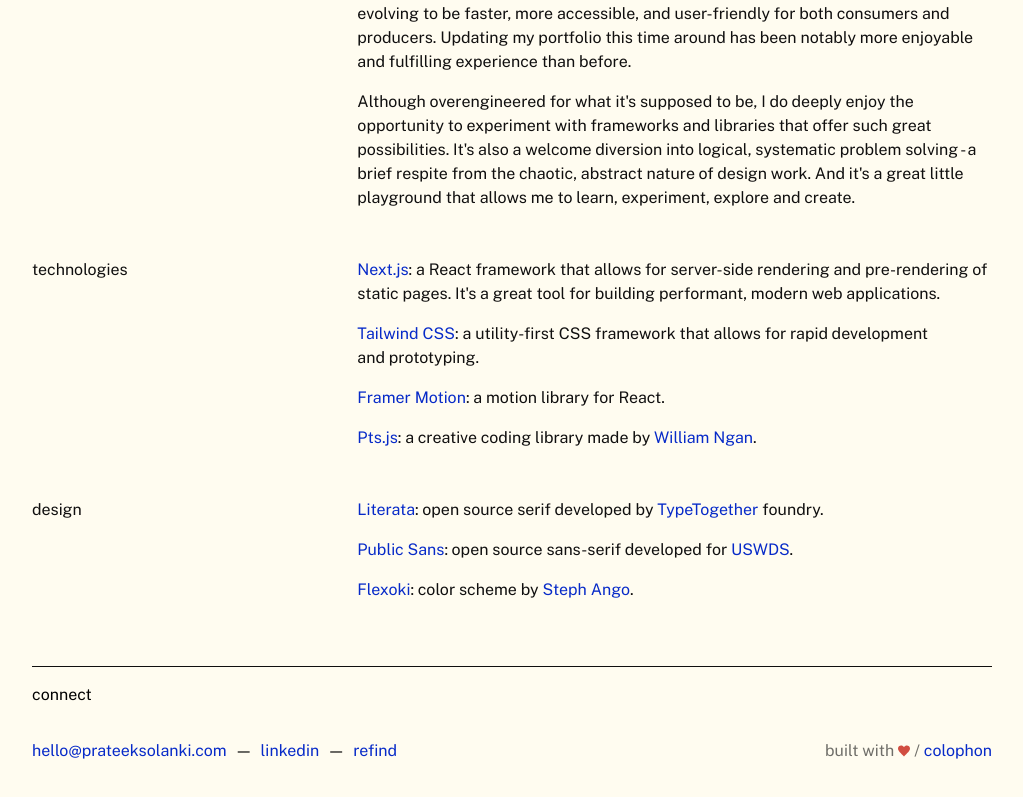
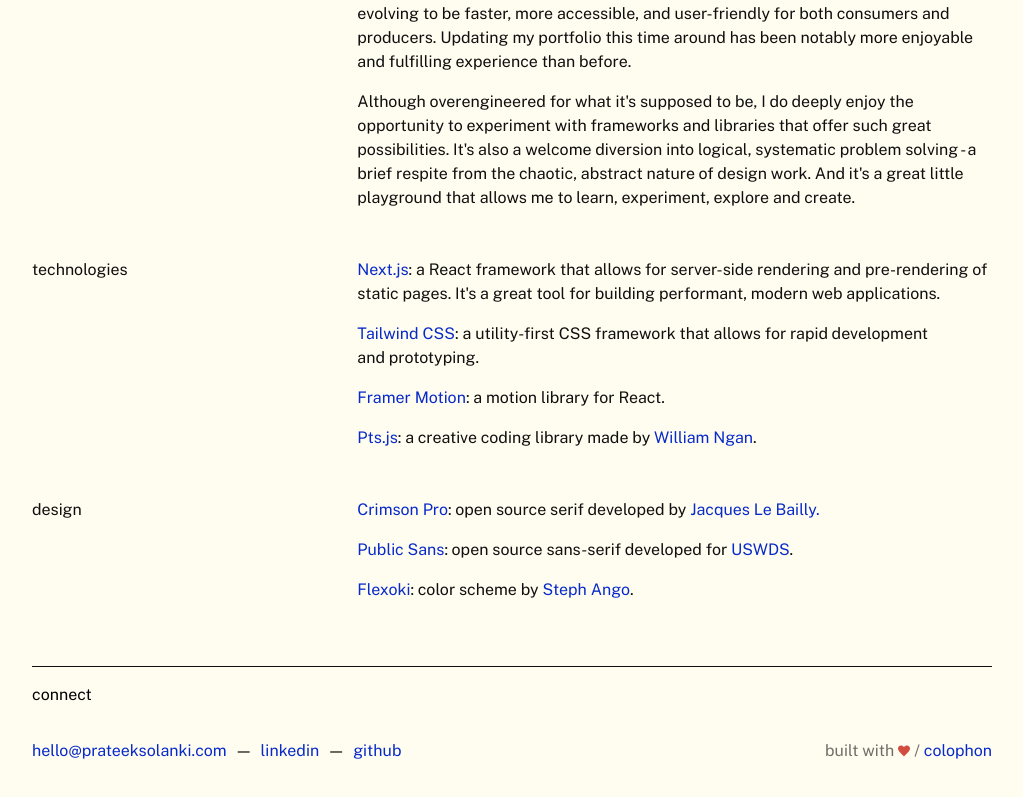
Before and after one commit to quicksilversurfer/portfolio-v4, a Next.js app: page /colophon in a window 1280 px wide. Shown: the part 623-1420 px from the top of the page, without its empty margins (128-1151 px from the left). Built offline with nearby package versions, Linux system fonts and the light colour scheme; a web font is replaced by a local one.

Commit message:
fonts and text

```diff
--- a/app/colophon/page.js
+++ b/app/colophon/page.js
@@ -100,13 +100,15 @@
               rel="noopener noreferrer"
               className="link-style"
             >
-              Literata
+              Crimson Pro
             </a>
             : open source serif developed by{" "}
-            <a href="https://www.type-together.com/" className="link-style">
-              TypeTogether
-            </a>{" "}
-            foundry.
+            <a
+              href="https://fonts.google.com/?query=Jacques%20Le%20Bailly"
+              className="link-style"
+            >
+              Jacques Le Bailly.
+            </a>
           </p>
           <p>
             <a
--- a/app/shui/page.js
+++ b/app/shui/page.js
@@ -178,19 +178,6 @@
             complex devices, it reduces training time, improves learnability and
             addresses the staff shortages rising across the healthcare industry.
           </p>
-
-          <h4 className="uppercase text-sm pt-4">business justification</h4>
-          <p>
-            Building and maintaining a design system is an ongoing investment.
-            Often times it's hard for executives to understand the value behind
-            such an effort, especially when things are working well.
-          </p>
-          <p>
-            I've helped the team develop a metric around cost-avoidance,
-            essentially money saved by a team when they use Shui to build their
-            product. This metric has become the de-facto method to justify
-            continued investment in Shui at the executive level.
-          </p>
         </Block>
       </Section>
       <Section header="other projects">
--- a/components/Footer.js
+++ b/components/Footer.js
@@ -29,12 +29,12 @@
         <li className="hidden sm:mr-2 sm:block">—</li>
         <li>
           <a
-            href="https://refind.com/quicksilvrsrfr"
+            href="https://github.com/quicksilversurfer"
             target="_blank"
             rel="noopener noreferrer"
             className="link-style"
           >
-            refind
+            github
           </a>
         </li>
       </ul>
```
